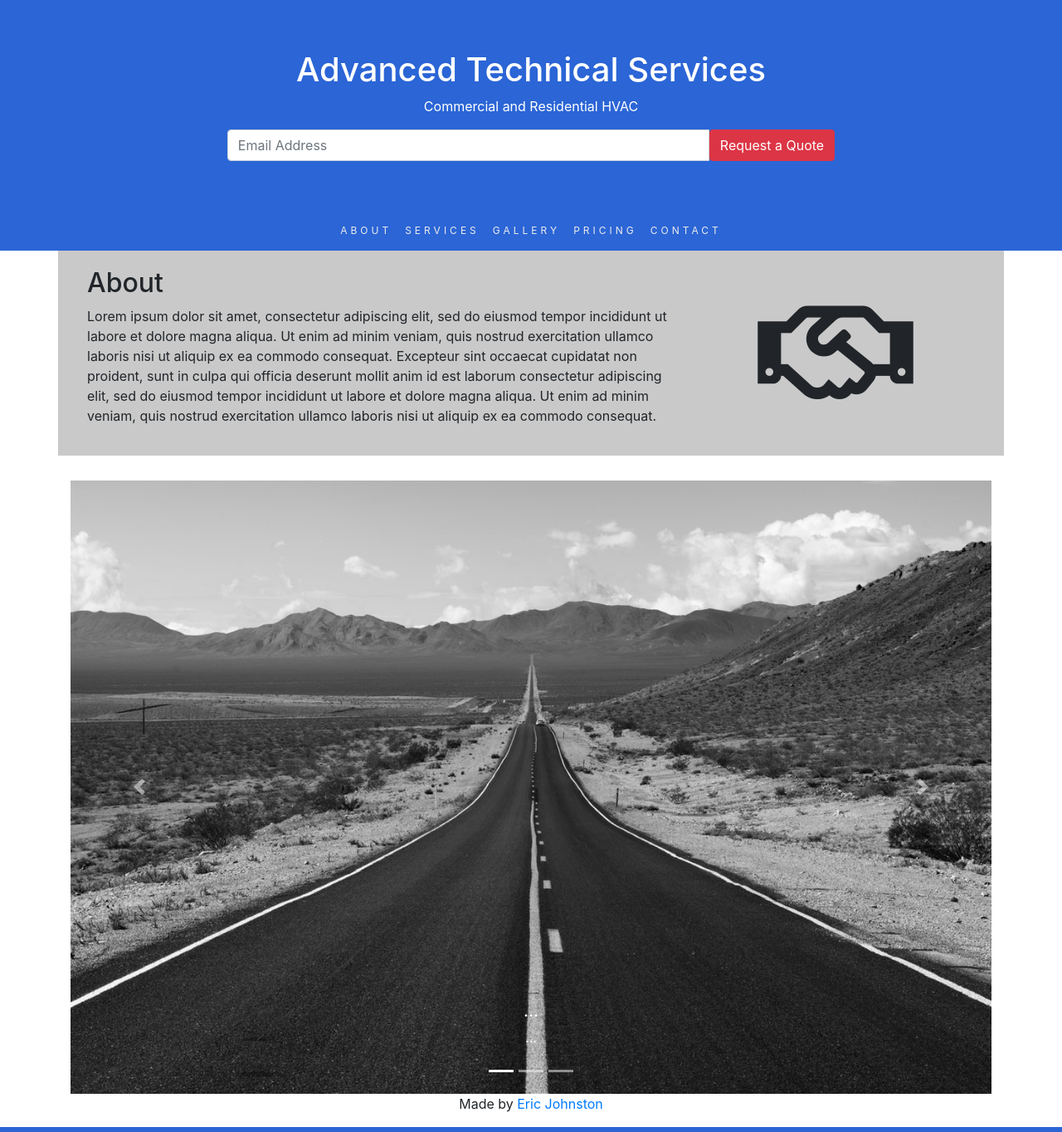
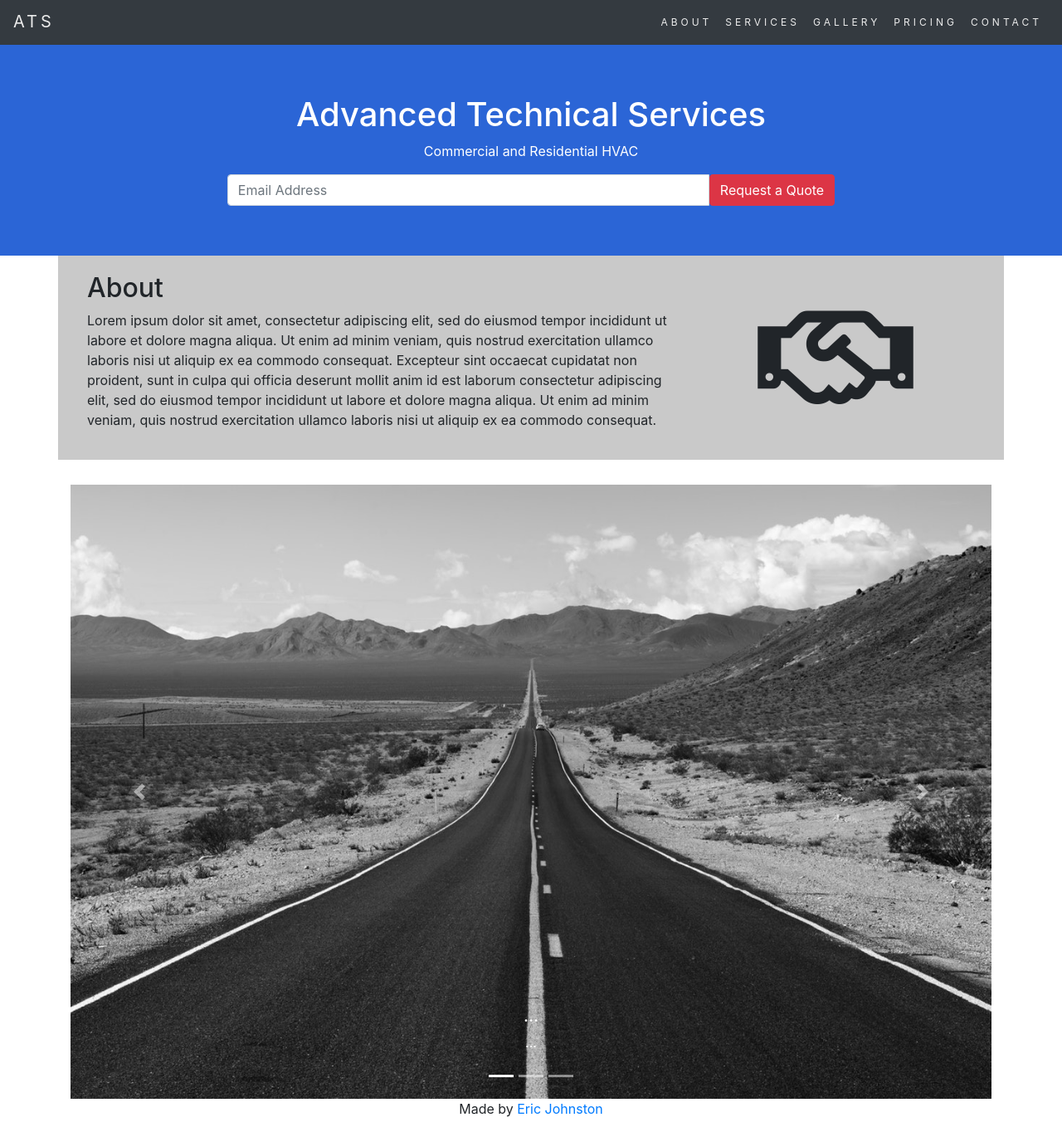
Before and after one commit to emjohn612/advancedTechnicalServices, a PHP site: page /index.php in a window 1280 px wide. Shown: the whole page at 83% size. Run offline with PHP 8.4, Linux system fonts and the light colour scheme; some libraries are stand-ins or nearby versions.

Commit message:
add nav to top of page

```diff
--- a/includes/header.php
+++ b/includes/header.php
@@ -1,3 +1,7 @@
+<?php
+    include('includes/arrays.php');
+?>
+
 <!DOCTYPE html>
 
 <html lang="en">
@@ -16,8 +20,17 @@
     <script src="https://stackpath.bootstrapcdn.com/bootstrap/4.2.1/js/bootstrap.min.js" integrity="sha384-B0UglyR+jN6CkvvICOB2joaf5I4l3gm9GU6Hc1og6Ls7i6U/mkkaduKaBhlAXv9k" crossorigin="anonymous"></script>
     </head>
   <body>
-<div class="container-fluid">
-    <div class="jumbotron text-center">
+  <div class="container-fluid" style ="padding: 0;">
+      <nav class="navbar navbar-expand-sm navbar-dark bg-dark justify-content-between">
+      <a class="navbar-brand" href="index.php">ATS</a>
+        <button class="navbar-toggler" type="button" data-toggle="collapse" data-target="#navbarTogglerDemo01" aria-controls="navbarTogglerDemo01" aria-expanded="false" aria-label="Toggle navigation">
+          <span class="navbar-toggler-icon"></span>
+        </button>
+        <?php include('includes/nav.php'); ?>
+      </nav>
+    </div>
+<header class="container-fluid">
+    <div class="jumbotron text-center vertical-center">
       <h1>Advanced Technical Services</h1>
       <p>Commercial and Residential HVAC</p>
       <form class="form-inline">
@@ -29,7 +42,4 @@
         </div>
       </form>
     </div>
-<div>
-      <nav class="navbar navbar-expand-sm justify-content-center">
-        <?php include('includes/nav.php'); ?>
-      </nav>
+</header>
```
